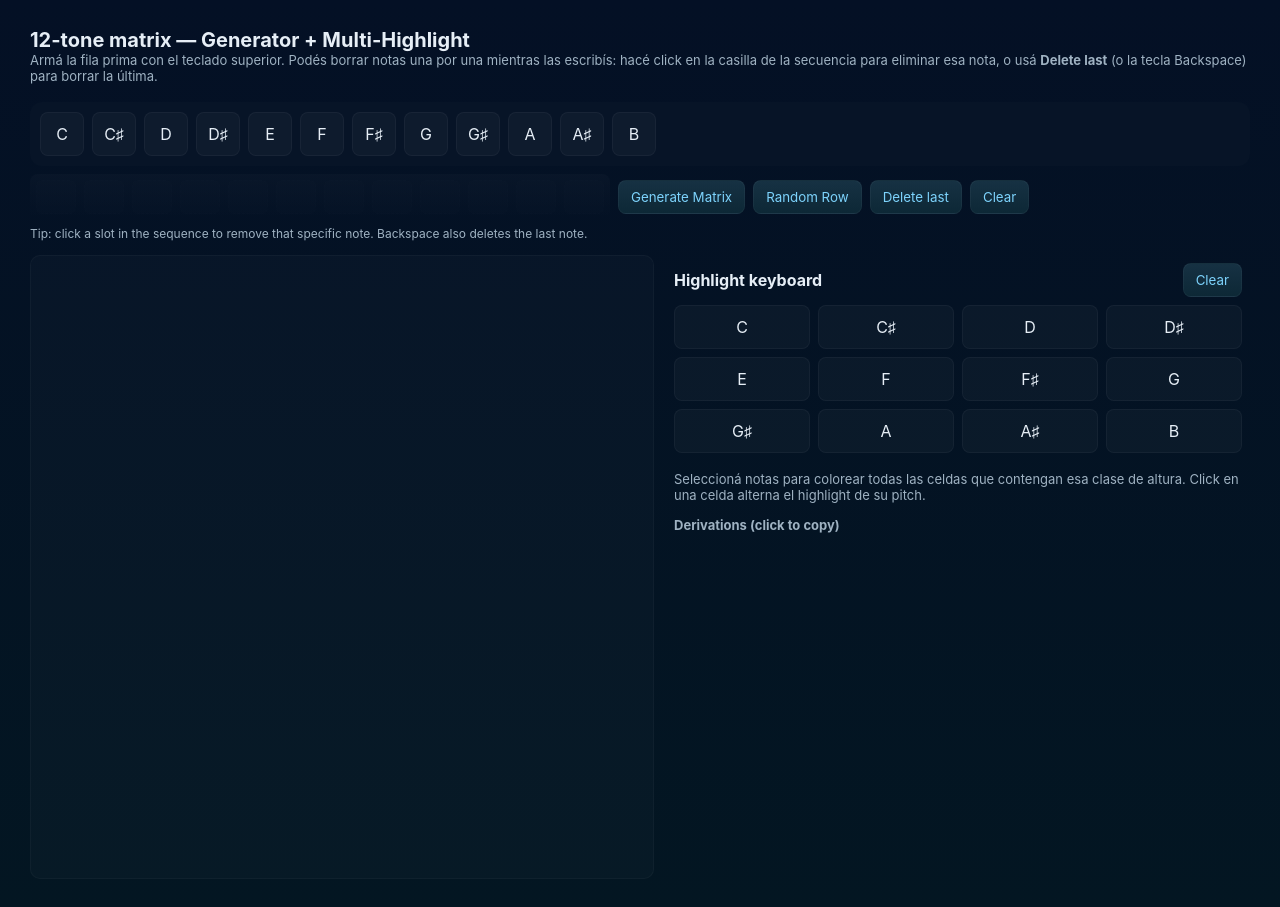
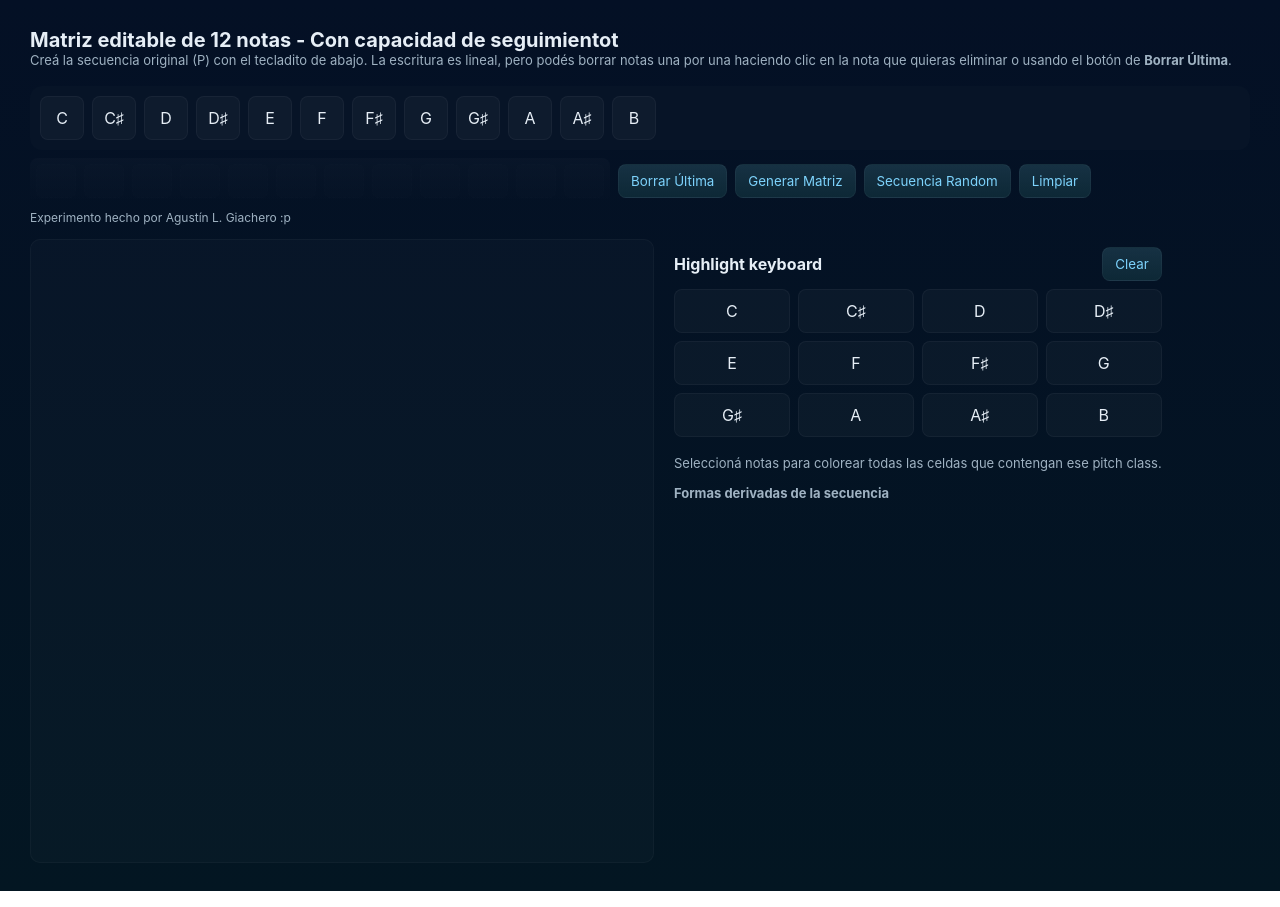
Before and after one commit to itsetco/12ToneMatrixHighlight, a plain HTML site: page index.html in a window 1280 px wide. Drawn offline with Linux system fonts and the light colour scheme.

Commit message:
Update index.html

```diff
--- a/index.html
+++ b/index.html
@@ -3,7 +3,7 @@
 <head>
   <meta charset="utf-8" />
   <meta name="viewport" content="width=device-width,initial-scale=1" />
-  <title>12-tone matrix — Generator + Multi-Highlight + Labels (editable)</title>
+  <title>Matriz editable de 12 notas - Con capacidad de seguimiento</title>
   <style>
     :root{
       --gap:8px;
@@ -72,8 +72,8 @@
   <div class="app">
     <header>
       <div>
-        <h1>12-tone matrix — Generator + Multi-Highlight</h1>
-        <p class="lead">Armá la fila prima con el teclado superior. Podés borrar notas una por una mientras las escribís: hacé click en la casilla de la secuencia para eliminar esa nota, o usá <strong>Delete last</strong> (o la tecla Backspace) para borrar la última.</p>
+        <h1>Matriz editable de 12 notas - Con capacidad de seguimientot</h1>
+        <p class="lead">Creá la secuencia original (P) con el tecladito de abajo. La escritura es lineal, pero podés borrar notas una por una haciendo clic en la nota que quieras eliminar o usando el botón de <strong>Borrar Última</strong>.</p>
       </div>
     </header>
 
@@ -84,12 +84,12 @@
           <div class="row-input">
             <div class="sequence" id="sequenceDisplay" aria-live="polite" title="Click a filled slot to remove that pitch"></div>
           </div>
-          <button class="btn" id="generateBtn">Generate Matrix</button>
-          <button class="btn" id="randomBtn">Random Row</button>
-          <button class="btn" id="deleteLastBtn" title="Delete last (Backspace)">Delete last</button>
-          <button class="btn" id="clearRowBtn">Clear</button>
+          <button class="btn" id="deleteLastBtn" title="Delete last (Backspace)">Borrar Última</button>
+          <button class="btn" id="generateBtn">Generar Matriz</button>
+          <button class="btn" id="randomBtn">Secuencia Random</button>
+          <button class="btn" id="clearRowBtn">Limpiar</button>
         </div>
-        <div class="hint">Tip: click a slot in the sequence to remove that specific note. Backspace also deletes the last note.</div>
+        <div class="hint">Experimento hecho por Agustín L. Giachero :p</div>
       </div>
     </section>
 
@@ -101,10 +101,10 @@
       <aside class="legend">
         <div style="display:flex;align-items:center;justify-content:space-between"><strong>Highlight keyboard</strong><button class="btn" id="clearHighlights">Clear</button></div>
         <div class="mini-kbd" id="bottomKeyboard"></div>
-        <div class="help">Seleccioná notas para colorear todas las celdas que contengan esa clase de altura. Click en una celda alterna el highlight de su pitch.</div>
+        <div class="help">Seleccioná notas para colorear todas las celdas que contengan ese pitch class.</div>
 
         <div class="forms">
-          <strong>Derivations (click to copy)</strong>
+          <strong>Formas derivadas de la secuencia</strong>
           <div id="formsList"></div>
         </div>
       </aside>
```
